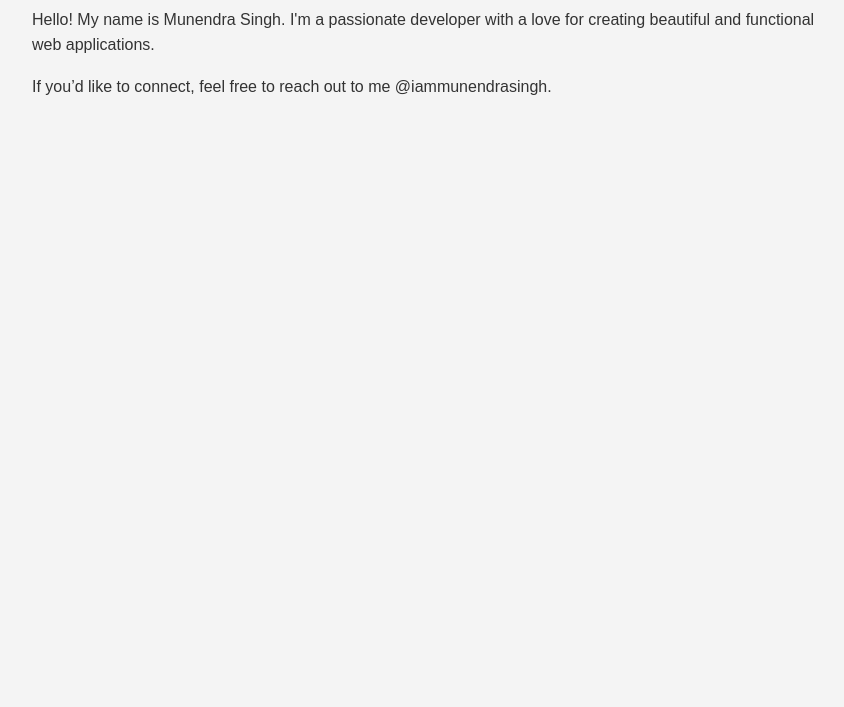
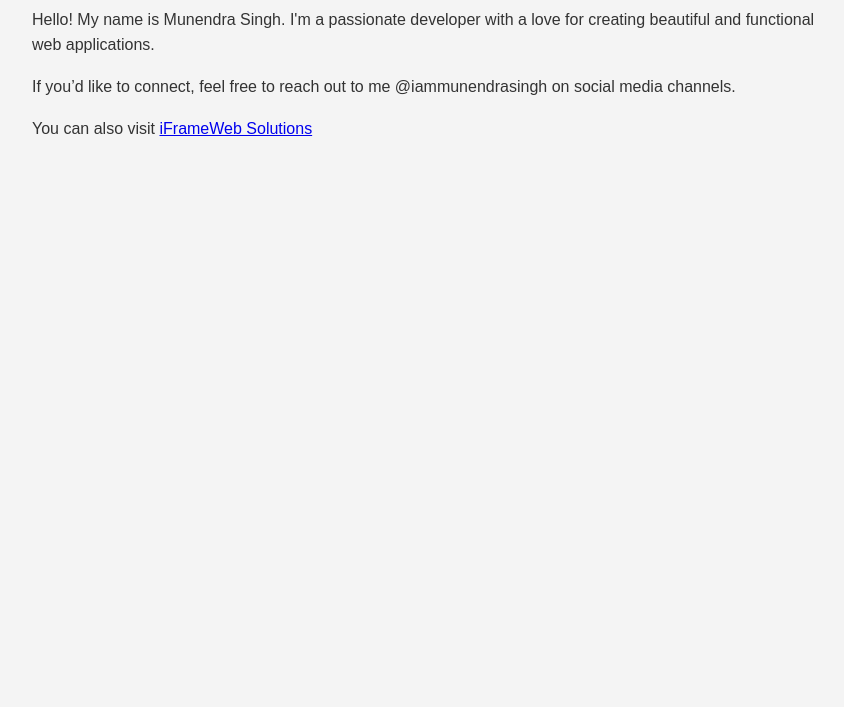
Before and after one commit to iammunendrasingh/iammunendrasingh, a plain HTML site: page index.html in a window 1280 px wide. Shown: the part 93-800 px from the top of the page, without its empty margins (208-1052 px from the left). Drawn offline with Linux system fonts and the light colour scheme.

Commit message:
chnages to index html

```diff
--- a/index.html
+++ b/index.html
@@ -29,7 +29,8 @@
     <div class="container">
         <h1>About Me</h1>
         <p>Hello! My name is Munendra Singh. I'm a passionate developer with a love for creating beautiful and functional web applications.
-        <p>If you’d like to connect, feel free to reach out to me @iammunendrasingh.</p>
+        <p>If you’d like to connect, feel free to reach out to me @iammunendrasingh on social media channels.</p>
+        <p>You can also visit <a href="iframeweb.com">iFrameWeb Solutions</a></p>
     </div>
 </body>
 </html>
```
